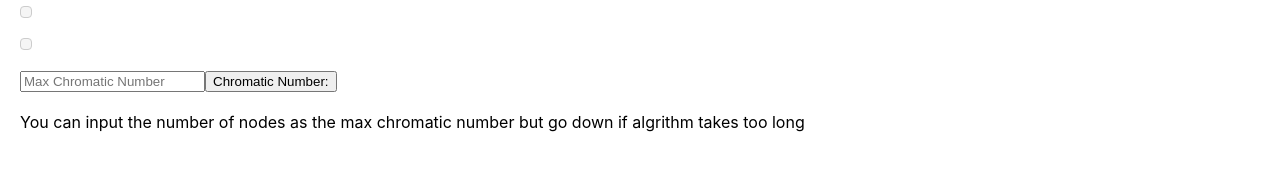
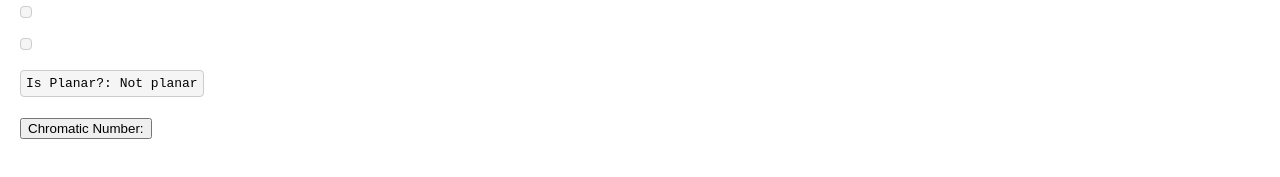
Before and after one commit to FelixTed/Graph-Theory-Helper, a React (Create React App) app: page / in a window 1280 px wide. Shown: the part 305-482 px from the top of the page. Built offline with nearby package versions, Linux system fonts and the light colour scheme.

Commit message:
added partial plannar testing, modified chromatic number handling

```diff
--- a/src/App.js
+++ b/src/App.js
@@ -2,6 +2,7 @@ import React, { useState, useRef, useEffect } from 'react';
 import './App.css';
 import CytoscapeComponent from 'react-cytoscapejs';
 import { graphColoring } from './ChromaticNumber';
+import { planarCheck } from './PlanarCheck';
 
 // Network component to render the Cytoscape graph
 const Network = ({ elements, cyRef }) => {
@@ -77,7 +78,6 @@ function App() {
   const [adjacencyList, setAdjacencyList] = useState([]);
 
   const [chromaticNumber,setChromaticNumber] = useState("");
-  const [maxChromatic, setMaxChromatic] = useState(0);
 
   // Ref for Cytoscape instance
   const cyRef = useRef(null);
@@ -261,21 +261,14 @@ function App() {
   }
 
   const findChromaticNumber = () => {
-    if (maxChromatic > 0) {
-      setChromaticNumber(graphColoring(adjacencyList, maxChromatic));
-    } else {
-      setError('Please set a valid max chromatic number.');
-    }
+      setChromaticNumber(graphColoring(adjacencyList, 100));
   }
-
-  const handleMaxChromaticChange = (e) => {
-    setMaxChromatic(Number(e.target.value));
-  };
 
   // Combine nodes and edges into one elements array
   const elements = [...nodes, ...edges];
 
-  console.log(adjacencyList);
+  console.log(nodes);
+  console.log(edges);
 
   // Render the app
   return (
@@ -331,12 +324,11 @@ function App() {
         <pre>{displaySet}</pre>
       </div>
       <pre>{adjacencyMatrix}</pre>
+      <pre>Is Planar?: {((planarCheck(edges,nodes)) ? 'Potentially, try to find planar representation to be certain' : 'Not planar')}</pre>
       <div>
-        <input type='number' placeholder='Max Chromatic Number' onChange={handleMaxChromaticChange} id='maxChromaticField'></input>
         <button onClick={findChromaticNumber}>Chromatic Number:</button>
         <label>{chromaticNumber}</label>
       </div>
-      <label>You can input the number of nodes as the max chromatic number but go down if algrithm takes too long</label>
       {/* Pass the elements to the Network component */}
       <Network elements={elements} cyRef={cyRef} />
     </div>
--- /dev/null
+++ b/src/PlanarCheck.js
@@ -0,0 +1,11 @@
+//This doesnt check planarity in a definitive way, if the condition is false, then the graph is surely not planar, but if the condition is true, then the graph may or may not be planar
+function planarCheck(edgeSet,vertexSet){
+    if(vertexSet === null)
+        return false;
+    if(edgeSet === null)
+        return true;
+    if(3*(vertexSet.length) - edgeSet.length >= 6)
+        return true;
+    return false;
+}
+export {planarCheck};
```
